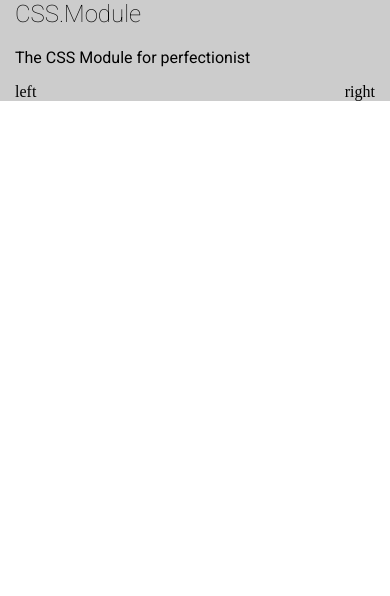
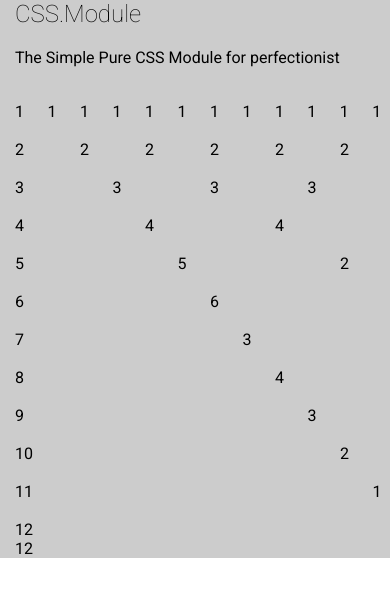
Before and after one commit to cssmodule/cssmodule.io, a plain HTML site: page docs/index.html in a window 390 px wide. Drawn offline with Linux system fonts and the light colour scheme.

Commit message:
Layout - Add mobile breakpoint

```diff
--- a/docs/index.html
+++ b/docs/index.html
@@ -5,19 +5,100 @@
       name="viewport"
       content="width=device-width, initial-scale=1, shrink-to-fit=no"
     />
-    <link href="https://fonts.googleapis.com/css2?family=Roboto:wght@100;400;700&display=swap" rel="stylesheet">
-    <link rel="stylesheet" href="styles/style.css">
-    <link rel="stylesheet" href="../dist/layout.module.min.css">
+    <link
+      href="https://fonts.googleapis.com/css2?family=Roboto:wght@100;400;700&display=swap"
+      rel="stylesheet"
+    />
+    <link rel="stylesheet" href="styles/style.css" />
+    <link rel="stylesheet" href="../dist/layout.module.min.css" />
     <!-- style -->
     <title>Hello, world!</title>
   </head>
   <body>
     <section class="hero">
       <div class="container">
-        <h1>CSS.Module</h1>
-        <p>The CSS Module for perfectionist</p>
-        <div class="left">left</div>
-        <div class="right">right</div>
+        <div class="col">
+          <h1>CSS.Module</h1>
+          <p>The Simple Pure CSS Module for perfectionist</p>
+        </div>
+        <br>
+        <div class="row">
+          <div class="col mobile-1">1</div>
+          <div class="col mobile-1">1</div>
+          <div class="col mobile-1">1</div>
+          <div class="col mobile-1">1</div>
+          <div class="col mobile-1">1</div>
+          <div class="col mobile-1">1</div>
+          <div class="col mobile-1">1</div>
+          <div class="col mobile-1">1</div>
+          <div class="col mobile-1">1</div>
+          <div class="col mobile-1">1</div>
+          <div class="col mobile-1">1</div>
+          <div class="col mobile-1">1</div>
+        </div>
+        <br>
+        <div class="row">
+          <div class="col mobile-2">2</div>
+          <div class="col mobile-2">2</div>
+          <div class="col mobile-2">2</div>
+          <div class="col mobile-2">2</div>
+          <div class="col mobile-2">2</div>
+          <div class="col mobile-2">2</div>
+        </div>
+        <br>
+        <div class="row">
+          <div class="col mobile-3">3</div>
+          <div class="col mobile-3">3</div>
+          <div class="col mobile-3">3</div>
+          <div class="col mobile-3">3</div>
+        </div>
+        <br>
+        <div class="row">
+          <div class="col mobile-4">4</div>
+          <div class="col mobile-4">4</div>
+          <div class="col mobile-4">4</div>
+        </div>
+        <br>
+        <div class="row">
+          <div class="col mobile-5">5</div>
+          <div class="col mobile-5">5</div>
+          <div class="col mobile-2">2</div>
+        </div>
+        <br>
+        <div class="row">
+          <div class="col mobile-6">6</div>
+          <div class="col mobile-6">6</div>
+        </div>
+        <br>
+        <div class="row">
+          <div class="col mobile-7">7</div>
+          <div class="col mobile-3">3</div>
+        </div>
+        <br>
+        <div class="row">
+          <div class="col mobile-8">8</div>
+          <div class="col mobile-4">4</div>
+        </div>
+        <br>
+        <div class="row">
+          <div class="col mobile-9">9</div>
+          <div class="col mobile-3">3</div>
+        </div>
+        <br>
+        <div class="row">
+          <div class="col mobile-10">10</div>
+          <div class="col mobile-2">2</div>
+        </div>
+        <br>
+        <div class="row">
+          <div class="col mobile-11">11</div>
+          <div class="col mobile-1">1</div>
+        </div>
+        <br>
+        <div class="row">
+          <div class="col mobile-12">12</div>
+          <div class="col mobile-12">12</div>
+        </div>
       </div>
     </section>
   </body>
--- a/docs/styles/style.css
+++ b/docs/styles/style.css
@@ -8,6 +8,6 @@ h1 {
   font-weight: 100;
 }
 
-p {
+* {
   font-family: 'Roboto', sans-serif;
 }
--- a/src/layout.module.scss
+++ b/src/layout.module.scss
@@ -1,13 +1,67 @@
 .container {
   background-color: #ccc;
-  padding-left: 15px;
-  padding-right: 15px;
-  &::after {
+  margin-left: 15px;
+  margin-right: 15px;
+  margin: auto auto;
+  box-sizing: border-box;
+  &::after,
+  .row::after {
     content: "";
     display: block;
     clear: both;
   }
+    .col {
+      padding-left: 15px;
+      padding-right: 15px;
+    }
+  .row {
+    display: block;
+    .col {
+      float: left;
+      box-sizing: border-box;
+      display: inline-block;
+      width: 100%;
+      &[class$="-12"] {
+        width: 100%;
+      }
+      &[class$="-11"] {
+        width: 91.6666666667%;
+      }
+      &[class$="-10"] {
+        width: 83.3333333333%;
+      }
+      &[class$="-9"] {
+        width: 75%;
+      }
+      &[class$="-8"] {
+        width: 66.6666666667%;
+      }
+      &[class$="-7"] {
+        width: 58.3333333333%;
+      }
+      &[class$="-6"] {
+        width: 50%;
+      }
+      &[class$="-5"] {
+        width: 41.6666666667%;
+      }
+      &[class$="-4"] {
+        width: 33.3333333333%;
+      }
+      &[class$="-3"] {
+        width: 25%;
+      }
+      &[class$="-2"] {
+        width: 16.6666666667%;
+      }
+      &[class$="-1"] {
+        width: 8.33333333333%;
+      }
+    }
+
+  }
 }
+
 
 .left {
   float: left;
```
Also changed, not shown: dist/layout.module.min.css.
